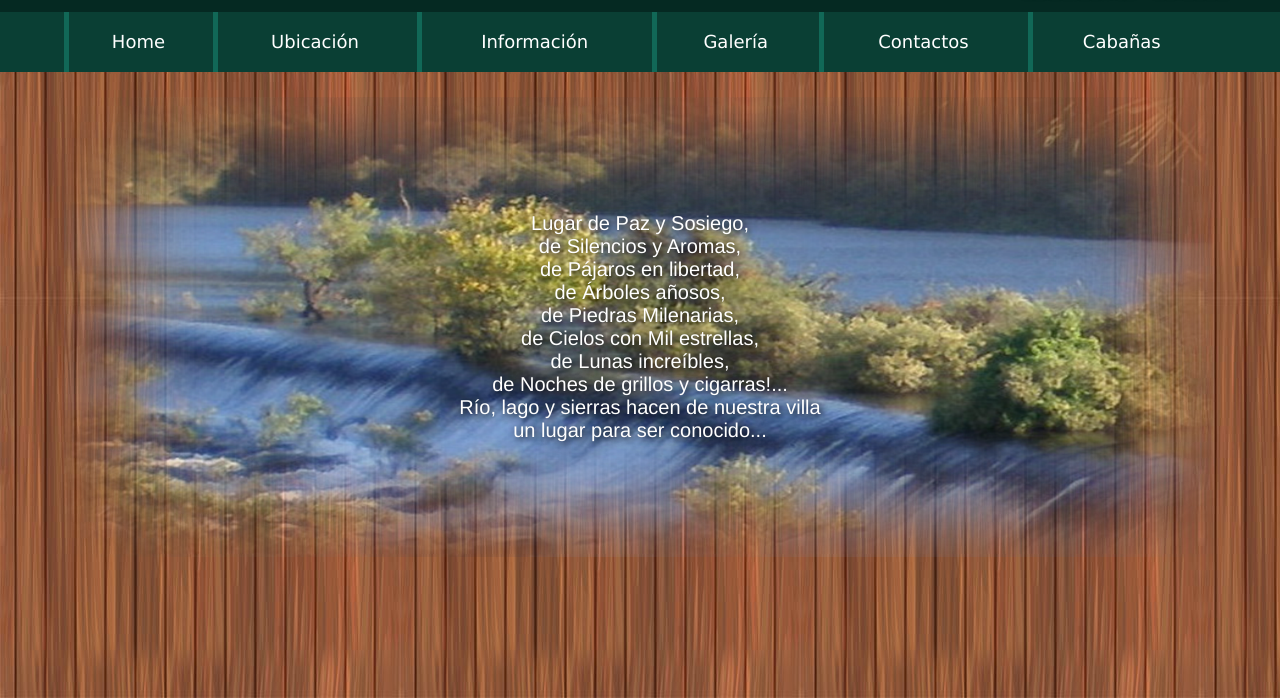
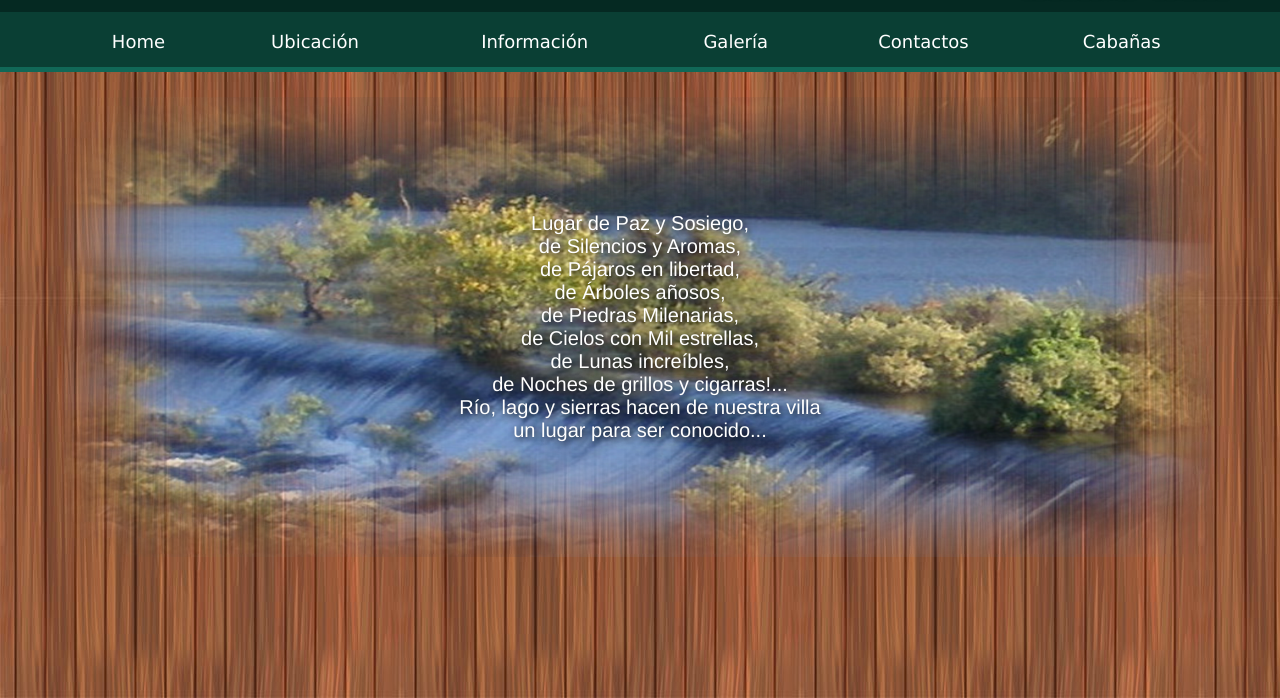
Before and after one commit to shamzac/Cabanas, a plain HTML site: page index.html in a window 1280 px wide. Shown: the part 102-800 px from the top of the page. Drawn offline with nearby package versions, Linux system fonts and the light colour scheme; files whose address does not match are found by name.

Commit message:
Los span del menu de se desplazan desde abajo y se completo la linea de los 5px

```diff
--- a/css/estilosgenerales.css
+++ b/css/estilosgenerales.css
@@ -66,6 +66,13 @@ body {
 	background-color: #0A3F34;
 }
 
+hr#nav {
+	height: 5px;
+	width: 100%;
+	background-color: #116857;
+	margin-top: -5px;
+}
+
 nav.menu {
 	width: 90%;
 	margin: auto;
@@ -112,29 +119,20 @@ nav > ul > li > a span {
 	height:100%;
 	width:100%;
 	position:absolute;
-	/*left:-96%;*/
-	width: 5px;
 	left: 0;
-	top: 0px;
-	transition: .3s;
+	top: 55px;
+	transition: .22s;
 }
 
 nav > ul > li > a span .icon {
 	display: block;
 	line-height: 60px;
 	font-size: 25px;
-	opacity: 0;
-	transition: .3s;
+	transition: .22s;
 }
 
 nav > ul > li > a:hover > span {
-	width: 100%;
-	/*top: 0px;*/
-}
-
-nav > ul > li > a:hover > span .icon{
-	opacity: 1;
-	/**/
+	top: 0px;
 }
 
 nav > ul > li > ul a:hover {
--- a/index.html
+++ b/index.html
@@ -36,6 +36,7 @@
 		</ul>
 	</div>
 	</nav>
+<hr id="nav">
 </div>
 
 	<section class="principal">
```
